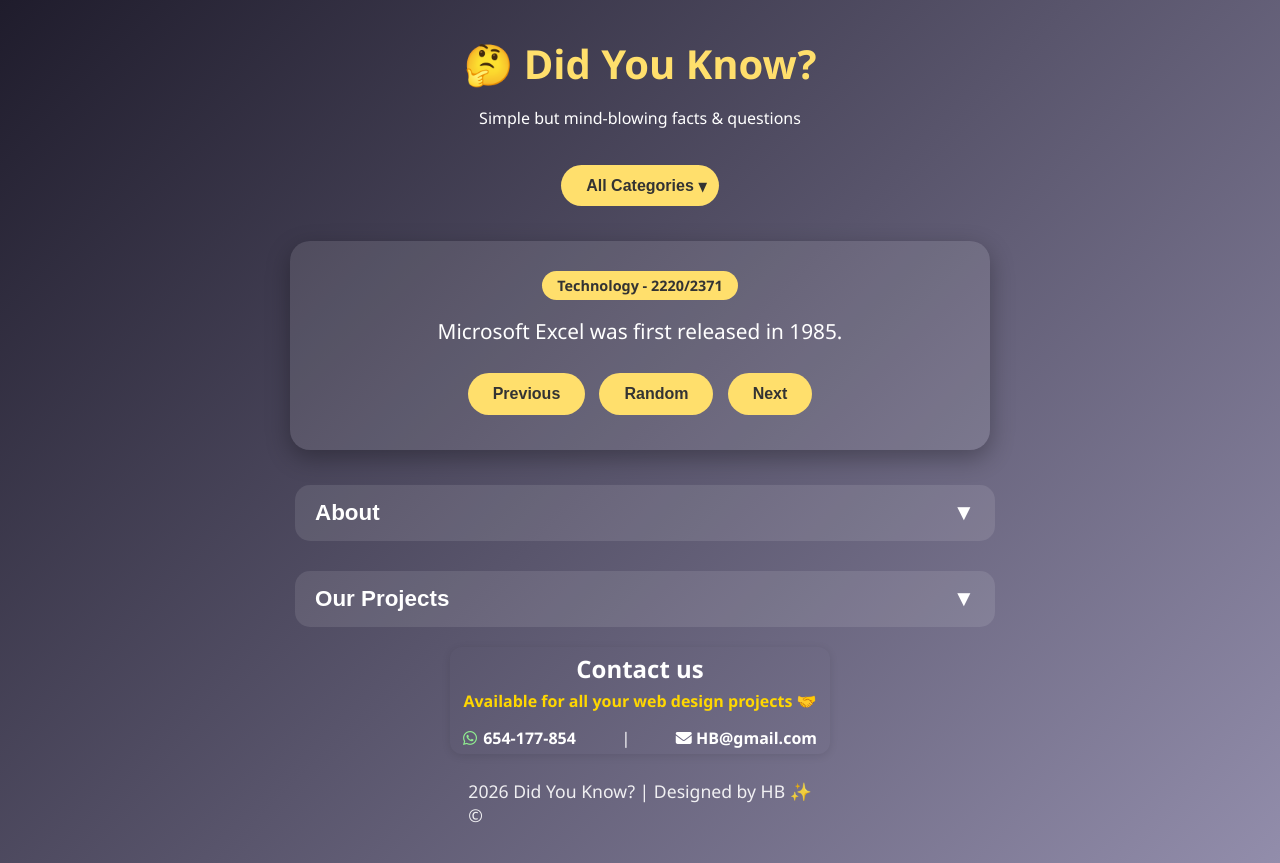
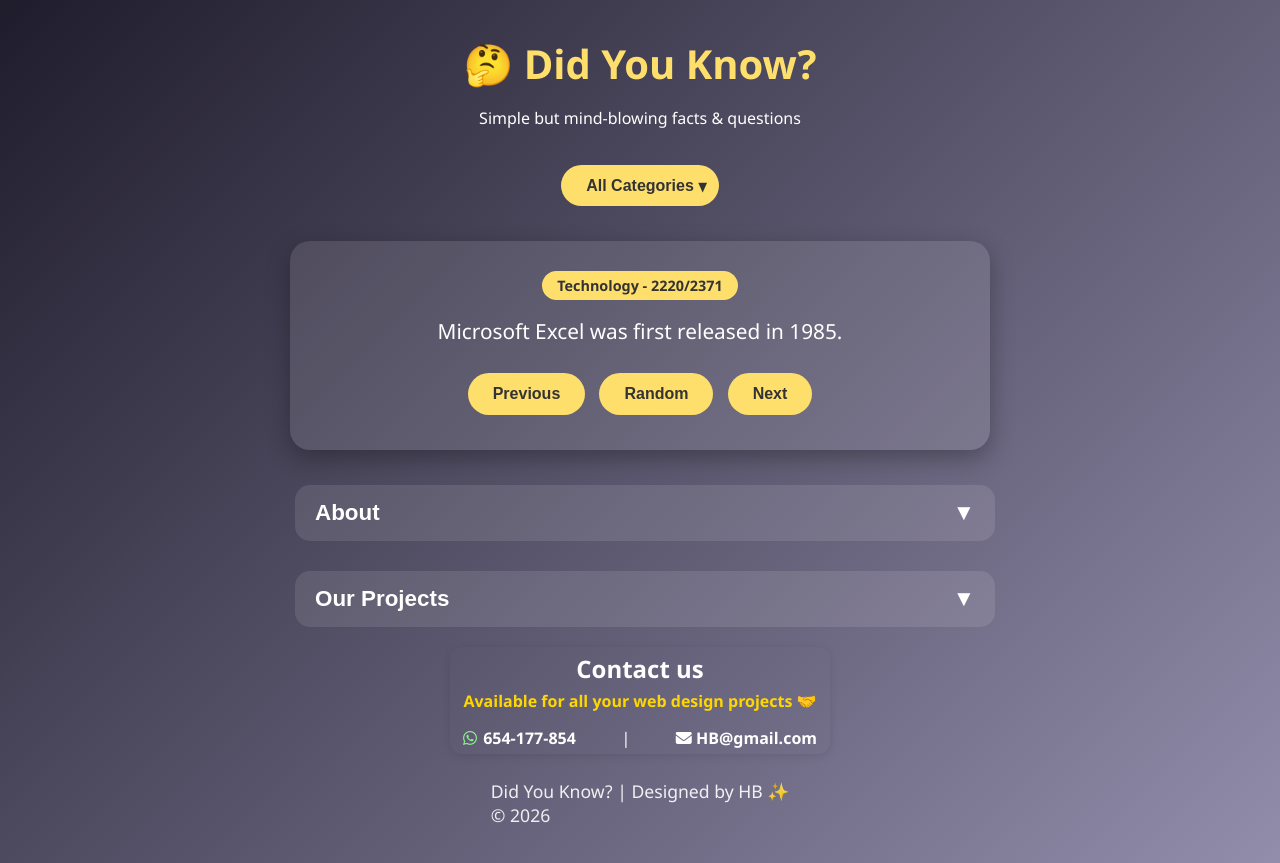
Before and after one commit to heneblaise/dyk, a plain HTML site: page index.html in a window 1280 px wide. Drawn offline with Linux system fonts and the light colour scheme.

Commit message:
Update index.html

```diff
--- a/index.html
+++ b/index.html
@@ -366,8 +366,8 @@
 
 
   <footer>
-     <span id="year"></span> Did You Know? | Designed by HB ✨ <br>
-     &copy;
+      Did You Know? | Designed by HB ✨ <br>
+     &copy; <span id="year"></span>
   </footer>
 
 
```
